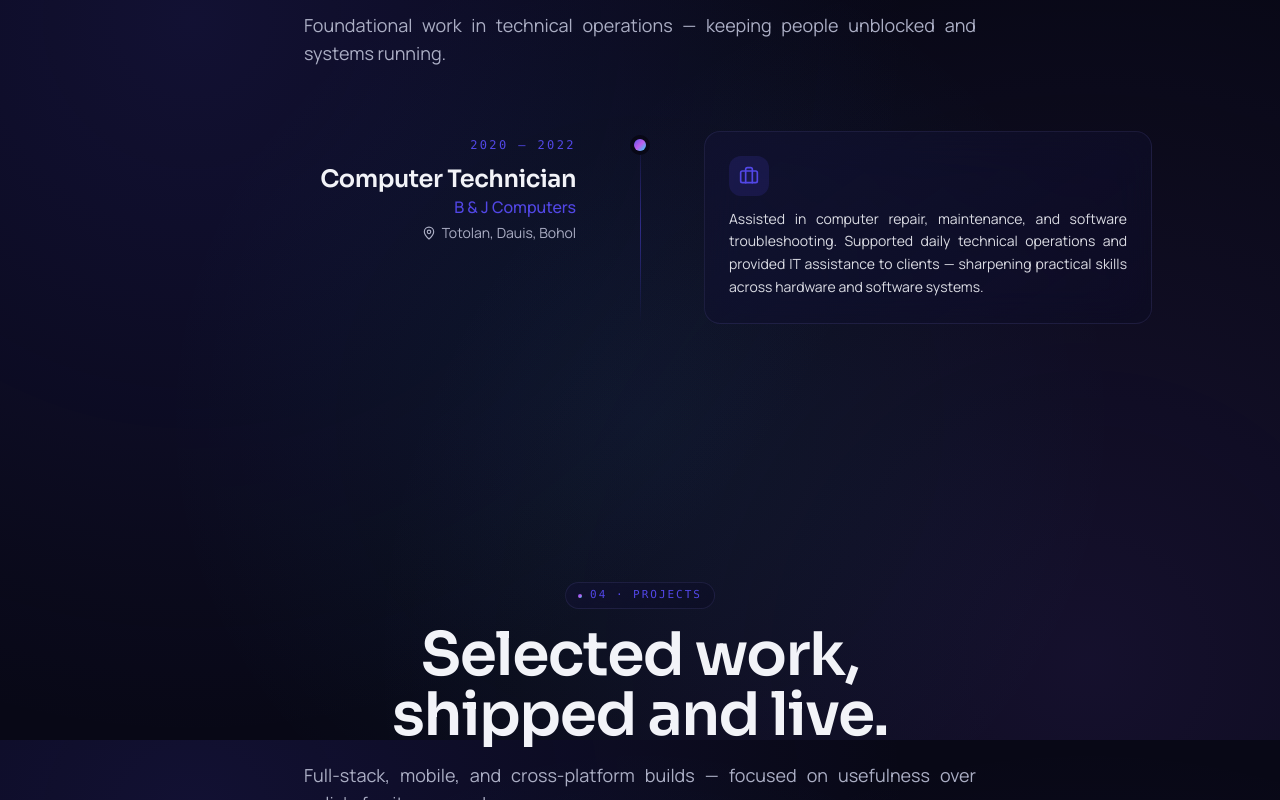
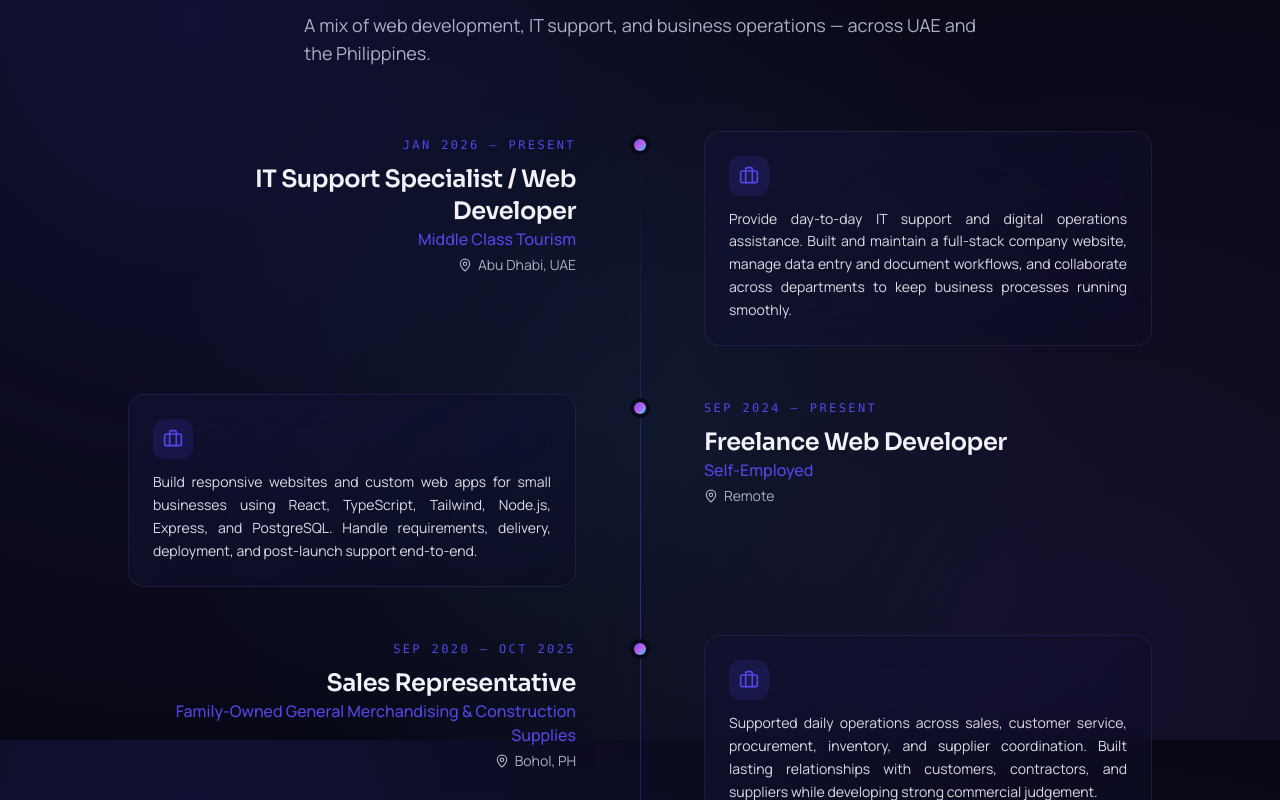
Before and after one commit to makoy419226/makoyfolio, a React (Vite) app: page / in a window 1280 px wide. Shown: the part 3260-4060 px from the top of the page. Built offline with nearby package versions, Linux system fonts and the light colour scheme.

Commit message:
Changes
Co-authored-by: makoy419226 <181399732+makoy419226@users.noreply.github.com>

```diff
--- a/src/components/WorkExperience.tsx
+++ b/src/components/WorkExperience.tsx
@@ -1,48 +1,86 @@
 import { Briefcase, MapPin } from "lucide-react";
 import SectionHeading from "./SectionHeading";
 import Reveal from "./Reveal";
+
+const roles = [
+  {
+    period: "Jan 2026 — Present",
+    title: "IT Support Specialist / Web Developer",
+    company: "Middle Class Tourism",
+    location: "Abu Dhabi, UAE",
+    body:
+      "Provide day-to-day IT support and digital operations assistance. Built and maintain a full-stack company website, manage data entry and document workflows, and collaborate across departments to keep business processes running smoothly.",
+  },
+  {
+    period: "Sep 2024 — Present",
+    title: "Freelance Web Developer",
+    company: "Self-Employed",
+    location: "Remote",
+    body:
+      "Build responsive websites and custom web apps for small businesses using React, TypeScript, Tailwind, Node.js, Express, and PostgreSQL. Handle requirements, delivery, deployment, and post-launch support end-to-end.",
+  },
+  {
+    period: "Sep 2020 — Oct 2025",
+    title: "Sales Representative",
+    company: "Family-Owned General Merchandising & Construction Supplies",
+    location: "Bohol, PH",
+    body:
+      "Supported daily operations across sales, customer service, procurement, inventory, and supplier coordination. Built lasting relationships with customers, contractors, and suppliers while developing strong commercial judgement.",
+  },
+  {
+    period: "6-Month Internship",
+    title: "Computer Technician",
+    company: "B & J Computers",
+    location: "Totolan, Dauis, Bohol",
+    body:
+      "Diagnosed and repaired desktops, laptops, and peripherals. Handled hardware troubleshooting, software installation, system configuration, and routine maintenance while supporting customers with technical issues.",
+  },
+];
 
 const WorkExperience = () => (
   <section id="experience" className="relative py-32 px-4">
     <div className="max-w-5xl mx-auto space-y-16">
       <SectionHeading
         eyebrow="03 · Experience"
-        title="Hands-on roles that shaped the craft."
-        description="Foundational work in technical operations — keeping people unblocked and systems running."
+        title="Roles that shaped the craft."
+        description="A mix of web development, IT support, and business operations — across UAE and the Philippines."
       />
 
       <div className="relative">
-        {/* spine */}
         <div className="absolute left-4 md:left-1/2 top-0 bottom-0 w-px bg-gradient-to-b from-transparent via-primary/50 to-transparent" aria-hidden />
 
-        <Reveal variant="up">
+        <div className="space-y-12">
+          {roles.map((r, i) => {
+            const flip = i % 2 === 1;
+            return (
+              <Reveal key={r.title + i} variant="up" delay={i * 0.05}>
                 <div className="relative md:grid md:grid-cols-2 md:gap-12">
-            <div className="md:text-right md:pr-10 pl-12 md:pl-0">
-              <span className="font-mono text-xs uppercase tracking-[0.2em] text-primary">2020 — 2022</span>
-              <h3 className="font-display text-2xl font-semibold mt-2">Computer Technician</h3>
-              <p className="text-primary font-medium">B &amp; J Computers</p>
-              <p className="text-sm text-muted-foreground flex md:justify-end items-center gap-1.5 mt-1">
-                <MapPin className="w-3.5 h-3.5" /> Totolan, Dauis, Bohol
+                  <div className={`${flip ? "md:order-2 md:text-left md:pl-10" : "md:text-right md:pr-10"} pl-12 md:pl-0`}>
+                    <span className="font-mono text-xs uppercase tracking-[0.2em] text-primary">{r.period}</span>
+                    <h3 className="font-display text-2xl font-semibold mt-2">{r.title}</h3>
+                    <p className="text-primary font-medium">{r.company}</p>
+                    <p className={`text-sm text-muted-foreground flex items-center gap-1.5 mt-1 ${flip ? "" : "md:justify-end"}`}>
+                      <MapPin className="w-3.5 h-3.5" /> {r.location}
                     </p>
                   </div>
 
-            {/* node */}
                   <span className="absolute left-4 md:left-1/2 -translate-x-1/2 top-2 w-3 h-3 rounded-full bg-gradient-accent ring-4 ring-background" />
 
-            <div className="mt-4 md:mt-0 md:pl-10 pl-12">
+                  <div className={`mt-4 md:mt-0 pl-12 ${flip ? "md:order-1 md:pr-10 md:pl-0" : "md:pl-10"}`}>
                     <div className="glass rounded-2xl p-6">
                       <div className="w-10 h-10 rounded-xl bg-primary/15 flex items-center justify-center mb-3">
                         <Briefcase className="w-5 h-5 text-primary" />
                       </div>
                       <p className="text-sm text-foreground/90 leading-relaxed text-justify">
-                  Assisted in computer repair, maintenance, and software troubleshooting.
-                  Supported daily technical operations and provided IT assistance to clients —
-                  sharpening practical skills across hardware and software systems.
+                        {r.body}
                       </p>
                     </div>
                   </div>
                 </div>
               </Reveal>
+            );
+          })}
+        </div>
       </div>
     </div>
   </section>
```
Lines whose indentation alone changed are shown as unchanged.
